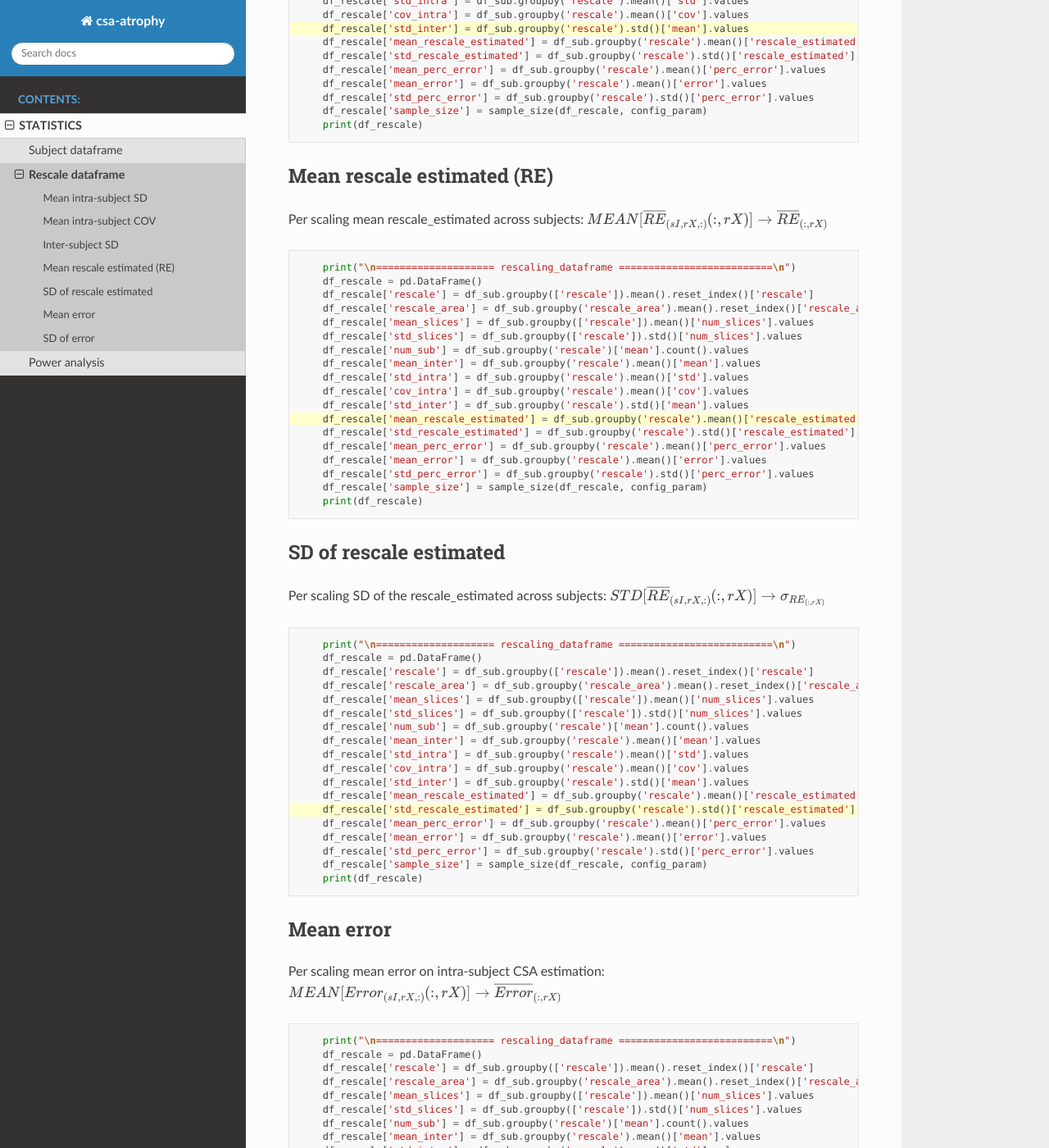
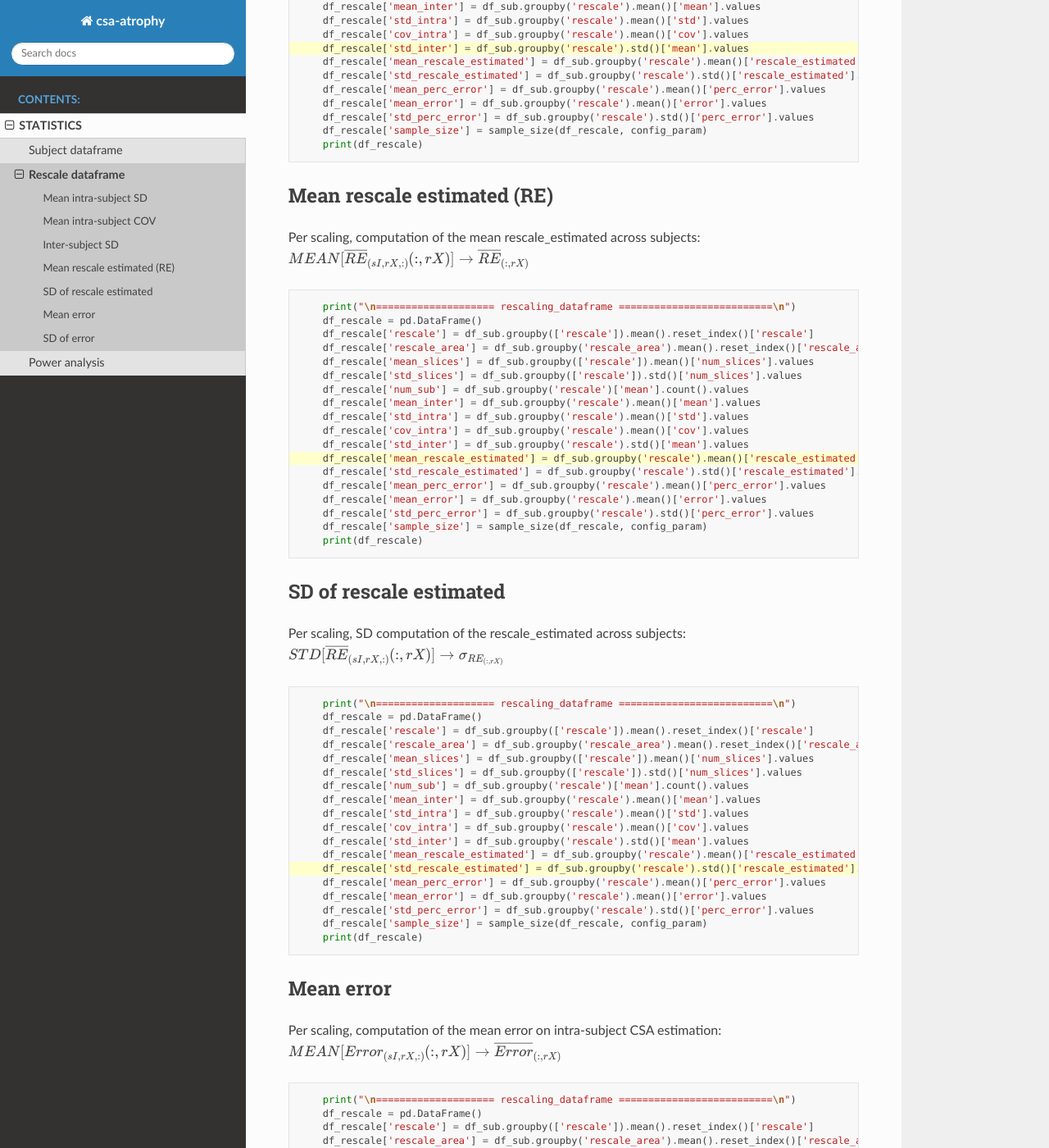
Before and after one commit to sct-pipeline/csa-atrophy, a Sphinx documentation site: the page built from docs/rescale_dataframe.rst, in a window 1280 px wide and 1400 px high, scrolled down 1387 px. Shown: the whole window at 82% size. Built offline with Sphinx 7.4.7 and the Read the Docs theme 2.0.0, drawn with Linux system fonts in a browser that asks for light colours; pages that are not in the unit, such as notebooks, are missing from menus; some of the changed text lies outside the part shown.

Commit message:
- add computation of for each section

```diff
--- a/docs/rescale_dataframe.rst
+++ b/docs/rescale_dataframe.rst
@@ -6,7 +6,7 @@ Across-subject statistics are regrouped in the Panda dataframe ``df_rescale``
 Mean intra-subject SD
 """"""""""""""""""""""""""""""""""""""""""""
 
-Per scaling mean intra-subject SD: :math:`MEAN[\sigma_{(sI, rX, :)}(:, rX)] \to \overline{\sigma}_{(:,rX)}`
+Per scaling, computation of the mean intra-subject SD: :math:`MEAN[\sigma_{(sI, rX, :)}(:, rX)] \to \overline{\sigma}_{(:,rX)}`
 
 .. literalinclude:: ../csa_rescale_stat.py
    :language: python
@@ -16,7 +16,7 @@ Per scaling mean intra-subject SD: :math:`MEAN[\sigma_{(sI, rX, :)}(:, rX)] \to
 Mean intra-subject COV
 """"""""""""""""""""""""""""""""""""""""""""
 
-Per scaling mean intra-subject COV: :math:`MEAN[COV_{(sI, rX, :)}(:, rX)] \to \overline{COV}_{(:,rX)}`
+Per scaling, computation of the mean intra-subject COV: :math:`MEAN[COV_{(sI, rX, :)}(:, rX)] \to \overline{COV}_{(:,rX)}`
 
 .. literalinclude:: ../csa_rescale_stat.py
    :language: python
@@ -26,7 +26,7 @@ Per scaling mean intra-subject COV: :math:`MEAN[COV_{(sI, rX, :)}(:, rX)] \to \o
 Inter-subject SD
 """"""""""""""""""""""""""""""""""""""""""""
 
-Per scaling SD of the intra-subject CSA: :math:`STD[\overline{CSA}_{(sI, rX, :)}(:, rX)] \to \sigma_{(:,rX)}`
+Per scaling, SD computation of the intra-subject CSA: :math:`STD[\overline{CSA}_{(sI, rX, :)}(:, rX)] \to \sigma_{(:,rX)}`
 
 .. literalinclude:: ../csa_rescale_stat.py
    :language: python
@@ -36,7 +36,7 @@ Per scaling SD of the intra-subject CSA: :math:`STD[\overline{CSA}_{(sI, rX, :)}
 Mean rescale estimated (RE)
 """"""""""""""""""""""""""""""""""""""""""""
 
-Per scaling mean rescale_estimated across subjects: :math:`MEAN[\overline{RE}_{(sI, rX, :)}(:, rX)] \to \overline{RE}_{(:, rX)}`
+Per scaling, computation of the mean rescale_estimated across subjects: :math:`MEAN[\overline{RE}_{(sI, rX, :)}(:, rX)] \to \overline{RE}_{(:, rX)}`
 
 .. literalinclude:: ../csa_rescale_stat.py
    :language: python
@@ -46,7 +46,7 @@ Per scaling mean rescale_estimated across subjects: :math:`MEAN[\overline{RE}_{(
 SD of rescale estimated
 """"""""""""""""""""""""""""""""""""""""""""
 
-Per scaling SD of the rescale_estimated across subjects: :math:`STD[\overline{RE}_{(sI, rX, :)}(:, rX)] \to \sigma_{RE_{(:, rX)}}`
+Per scaling, SD computation of the rescale_estimated across subjects: :math:`STD[\overline{RE}_{(sI, rX, :)}(:, rX)] \to \sigma_{RE_{(:, rX)}}`
 
 .. literalinclude:: ../csa_rescale_stat.py
    :language: python
@@ -56,7 +56,7 @@ Per scaling SD of the rescale_estimated across subjects: :math:`STD[\overline{RE
 Mean error
 """"""""""""""""""""""""""""""""""""""""""""
 
-Per scaling mean error on intra-subject CSA estimation: :math:`MEAN[Error_{(sI, rX, :)}(:, rX)] \to \overline{Error}_{(:, rX)}`
+Per scaling, computation of the mean error on intra-subject CSA estimation: :math:`MEAN[Error_{(sI, rX, :)}(:, rX)] \to \overline{Error}_{(:, rX)}`
 
 .. literalinclude:: ../csa_rescale_stat.py
    :language: python
@@ -66,7 +66,7 @@ Per scaling mean error on intra-subject CSA estimation: :math:`MEAN[Error_{(sI,
 SD of error
 """"""""""""""""""""""""""""""""""""""""""""
 
-Per scaling SD of error on intra-subject CSA estimation: :math:`STD[Error_{(sI, rX, :)}(:, rX)] \to \sigma_{Error_{(:, rX)}}`
+Per scaling, SD computation of error on intra-subject CSA estimation: :math:`STD[Error_{(sI, rX, :)}(:, rX)] \to \sigma_{Error_{(:, rX)}}`
 
 .. literalinclude:: ../csa_rescale_stat.py
    :language: python
```
Also changed, not shown: docs/subject_dataframe.rst (+5 -5 lines).
